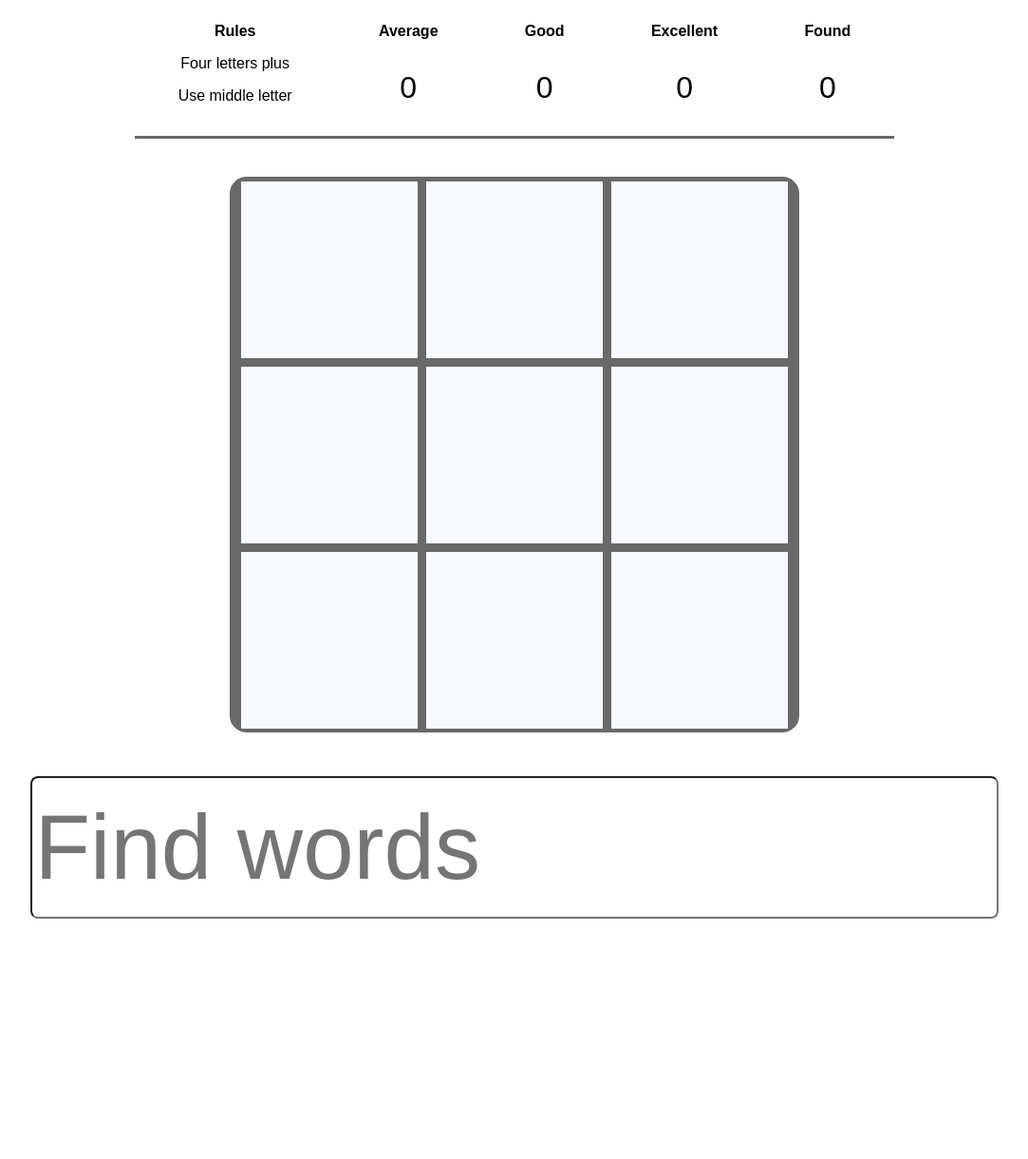
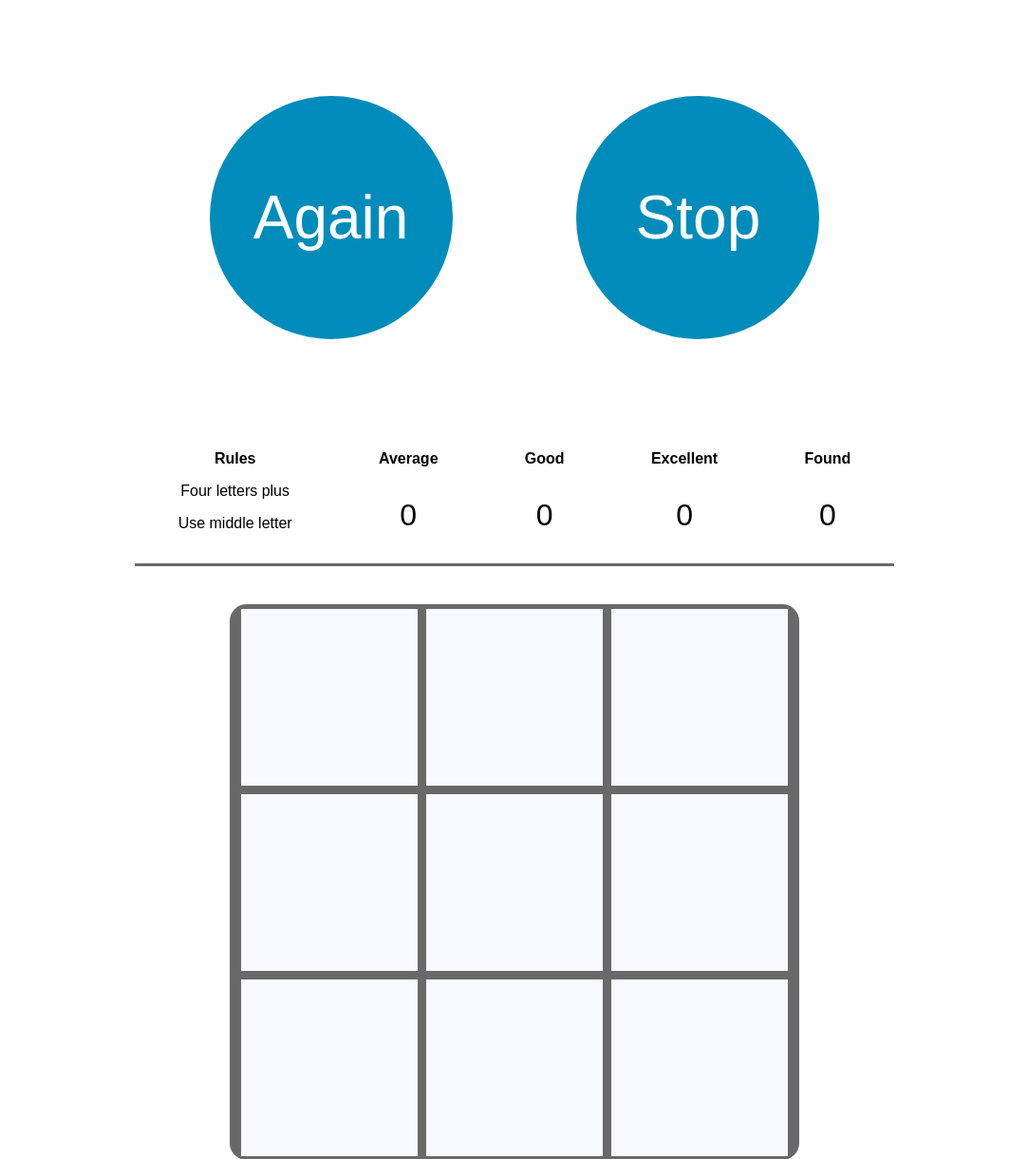
Before and after one commit to jgthomas/playwords.xyz, a Flask app: page /grid in a window 1280 px wide. Shown: the top 1220 px of the page at 95% size, without its empty margins (98-1181 px from the left). Before the commit the page ends 967 px from the top, so only its background shows below. Run offline with Flask 2, Linux system fonts and the light colour scheme; data that the repository does not hold is empty.

Commit message:
grid game basically working

```diff
--- a/static/js/grid.js
+++ b/static/js/grid.js
@@ -1,12 +1,7 @@
 "use strict";
 
-const nineLetter = ["l", "e", "s", "i", "c", "t", "o", "e", "n"];
-const words = {"a": ["apple", "asshat"],
-               "b": ["brazil", "brag"],
-               "c": ["comedy", "clown", "chancer"]};
-
-
 const gridAnswers = {};
+const finalAnswers = {};
 const gridURL = "http://127.0.0.1:5000/grid";
 const gridLength = 9;
 
@@ -15,6 +10,17 @@ function gridData() {
     return {method: "POST",
               body: JSON.stringify({length: gridLength.toString()})
     };
+}
+
+
+function categoryGuides() {
+    const numOfAnswers = currentAnagram.solution.length;
+    const average = 0.25;
+    const good = 0.4;
+    const excellent = 0.5;
+    document.getElementById("average").textContent = Math.ceil(numOfAnswers * average);
+    document.getElementById("good").textContent = Math.ceil(numOfAnswers * good);
+    document.getElementById("excellent").textContent = Math.ceil(numOfAnswers * excellent);
 }
 
 
@@ -31,8 +37,10 @@ function gridCleanup() {
 
 
 function gridGame(data) {
+    clearScoreDisplay();
     storeAnagramSolution(data);
     displayWord(currentAnagram.anagram);
+    categoryGuides();
     const guess = document.getElementById("guess");
     const gridGameFlow = gameFlowFactory(gridURL,
                                          gridData,
@@ -44,7 +52,25 @@ function gridGame(data) {
 
 
 function gridGiveUp() {
+    sortFinalAnswers(currentAnagram.solution, finalAnswers);
+    allLetterAnswers(LETTERS, finalAnswers, true);
+    resetAnswers(finalAnswers);
 }
+
+
+document.addEventListener("DOMContentLoaded", () => {
+    document.getElementById("again").addEventListener("click", () => {
+        fetchWrap(gridURL, gridData, gridGame);
+        clearAllAnswers(LETTERS);
+    });
+});
+
+
+document.addEventListener("DOMContentLoaded", () => {
+    document.getElementById("stop").addEventListener("click", () => {
+        gridGiveUp();
+    });
+});
 
 
 document.addEventListener("DOMContentLoaded", () => {
--- a/static/styles/grid.css
+++ b/static/styles/grid.css
@@ -66,6 +66,10 @@
         margin-bottom: 0.5em;
 }
 
+.final-answer-letter {
+        color: royalblue;
+}
+
 .letter-square {
         flex: 0 0 31%;
         display: flex;
@@ -116,6 +120,10 @@
                 margin-bottom: 0.5em;
         }
 
+        .final-answer-letter {
+                color: royalblue;
+        }
+
         .above-entry {
                 display: block;
                 margin-bottom: 1em;
--- a/templates/grid.html
+++ b/templates/grid.html
@@ -5,6 +5,10 @@
 {% endblock %}
 {% block main %}
   <input id="guess" class="above-entry word-box box-margins fade-in" type="text" name="unscrambled" placeholder="Find words">
+  <div id="buttons" class="center box-margins fade-in">
+    <button id="again" class="button" type="button">Again</button>
+    <button id="stop" class="button" type="button">Stop</button>
+  </div>
   <div class="game-layout fade-in">
     <div id="answers">
       <div id="new-rules">
@@ -15,15 +19,15 @@
         </div>
         <div class="sidebar-section">
           <p class="sidebar-header">Average</p>
-          <p class="sidebar-count">0</p>
+          <p id="average" class="sidebar-count">0</p>
         </div>
         <div class="sidebar-section">
           <p class="sidebar-header">Good</p>
-          <p class="sidebar-count">0</p>
+          <p id="good" class="sidebar-count">0</p>
         </div>
         <div class="sidebar-section">
           <p class="sidebar-header">Excellent</p>
-          <p class="sidebar-count">0</p>
+          <p id="excellent" class="sidebar-count">0</p>
         </div>
         <div class="sidebar-section">
           <p class="sidebar-header">Found</p>
@@ -55,7 +59,33 @@
       <div id="w" class="answer-letter"></div>
       <div id="x" class="answer-letter"></div>
       <div id="y" class="answer-letter"></div>
-      <div id="z" class="answer-letter"></div>
+      <div id="answer_a" class="answer-letter final-answer-letter"></div>
+      <div id="answer_b" class="answer-letter final-answer-letter"></div>
+      <div id="answer_c" class="answer-letter final-answer-letter"></div>
+      <div id="answer_d" class="answer-letter final-answer-letter"></div>
+      <div id="answer_e" class="answer-letter final-answer-letter"></div>
+      <div id="answer_f" class="answer-letter final-answer-letter"></div>
+      <div id="answer_g" class="answer-letter final-answer-letter"></div>
+      <div id="answer_h" class="answer-letter final-answer-letter"></div>
+      <div id="answer_i" class="answer-letter final-answer-letter"></div>
+      <div id="answer_j" class="answer-letter final-answer-letter"></div>
+      <div id="answer_k" class="answer-letter final-answer-letter"></div>
+      <div id="answer_l" class="answer-letter final-answer-letter"></div>
+      <div id="answer_m" class="answer-letter final-answer-letter"></div>
+      <div id="answer_n" class="answer-letter final-answer-letter"></div>
+      <div id="answer_o" class="answer-letter final-answer-letter"></div>
+      <div id="answer_p" class="answer-letter final-answer-letter"></div>
+      <div id="answer_q" class="answer-letter final-answer-letter"></div>
+      <div id="answer_r" class="answer-letter final-answer-letter"></div>
+      <div id="answer_s" class="answer-letter final-answer-letter"></div>
+      <div id="answer_t" class="answer-letter final-answer-letter"></div>
+      <div id="answer_u" class="answer-letter final-answer-letter"></div>
+      <div id="answer_v" class="answer-letter final-answer-letter"></div>
+      <div id="answer_w" class="answer-letter final-answer-letter"></div>
+      <div id="answer_x" class="answer-letter final-answer-letter"></div>
+      <div id="answer_y" class="answer-letter final-answer-letter"></div>
+      <div id="answer_z" class="answer-letter final-answer-letter"></div>
+      <div id="answer_z" class="answer-letter final-answer-letter"></div>
     </div>
     <div id="word-grid">
       <div id="letter1" class="letter-square"></div>
```
Also changed, not shown: static/js/sharedFunctions.js (+38 -6 lines).
